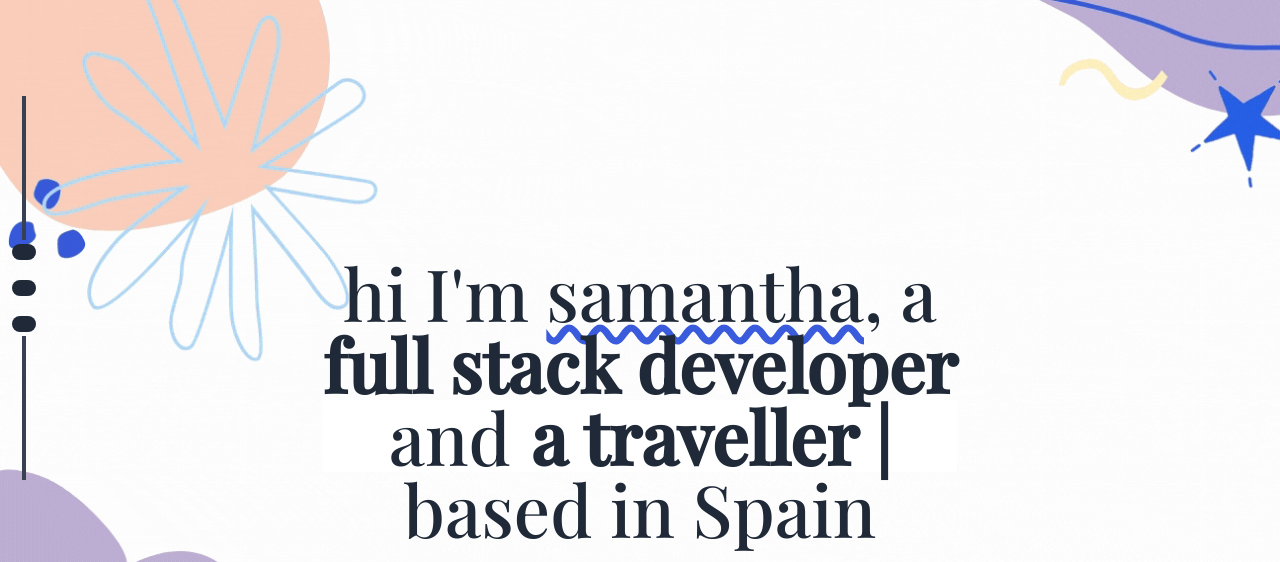
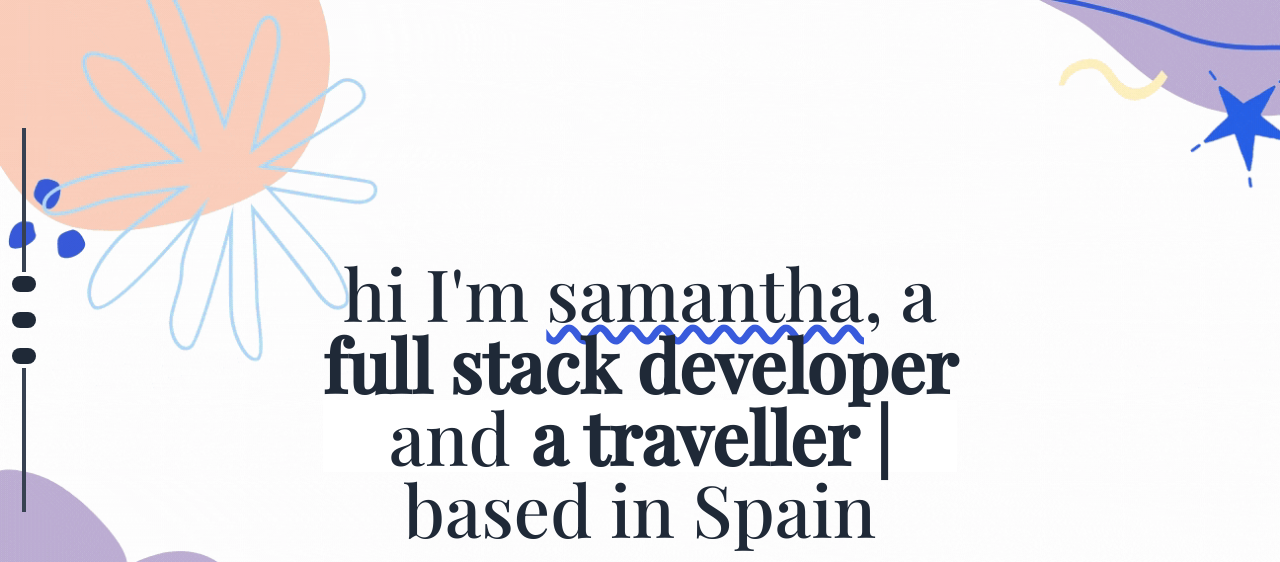
Before and after one commit to Samanthapv/my-portfolio, a Next.js app: page / in a window 1280 px wide. Shown: the top 562 px of the page. Built offline with nearby package versions, Linux system fonts and the light colour scheme; a web font is replaced by a local one.

Commit message:
fixed gead

```diff
--- a/components/Sidebar.js
+++ b/components/Sidebar.js
@@ -10,7 +10,7 @@ export default function sidebar() {
     <div className="fixed z-50">
       <div
       className={` mt-4 flex flex-row justify-center  xl:justify-center xl:mt-24 gap-1 sm:items-center items-baseline  md:items-center sm:flex-col md:flex-col lg:flex-col xl:flex-col   xl:items-center sm:mt-20 text-xl sm:text-2xl md:mt-30 lg:mt-26 xl:text-4xl md:text-3xl ${
-        routes.includes(router.pathname) ? "xl:mt-3 -mr-20 -mt-16 ml-10 sm:ml-4 md:ml-2 xl:ml-3"  : "xl:mt-24 ml-5 sm:ml-4 md:ml-2 xl:ml-3"
+        routes.includes(router.pathname) ? "xl:mt-3 -mr-20 -mt-16 ml-10 sm:ml-4 md:ml-2 xl:ml-3"  : "xl:mt-32 ml-5 sm:ml-4 md:ml-2 xl:ml-3"
       } text-gray-800`}>
       {routes.includes(router.pathname) && (
         <div className="text-white bg-gray-800 rounded-full px-3 py-2 hover:bg-pink-salmon hover:text-gray-800">
--- a/pages/index.js
+++ b/pages/index.js
@@ -23,7 +23,7 @@ export default function Home() {
           property="og:description"
           content="Check out my wor herek!"
         />
-        <meta property="og:image" content="https://i.imgur.com/k1skuBZ.png" />
+        <meta property="og:image" content="https://i.imgur.com/tB5E0pE.png" />
 
       </Head>
       <SideBar />
```
